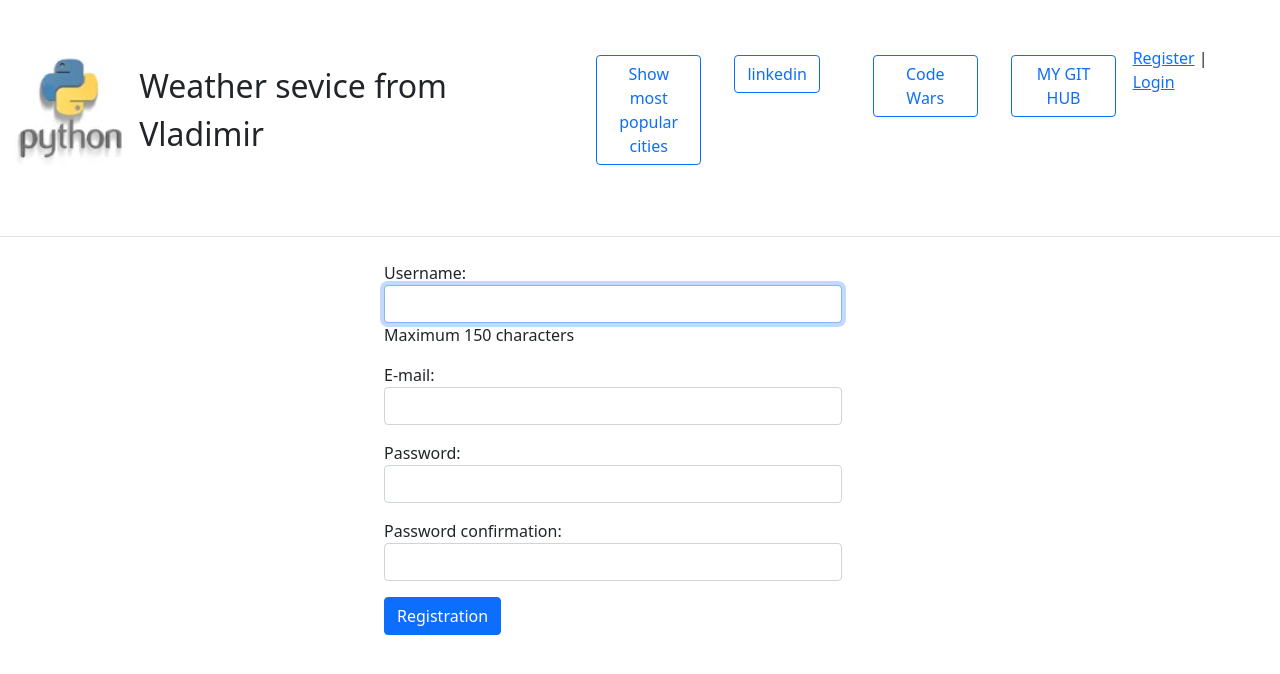
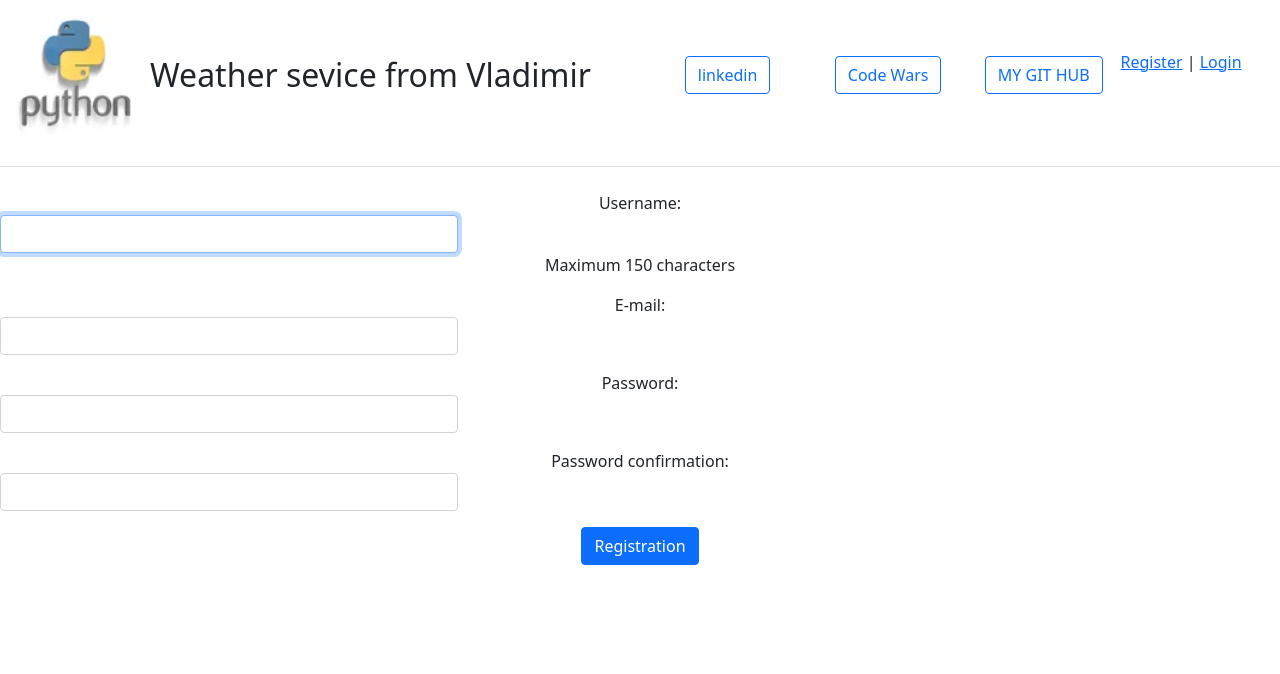
Before and after one commit to Vladimir-82/weather, a Django app: template templates/app/register.html in a window 1280 px wide. Shown: the top 674 px of the page. Run offline with Django 4.2, Linux system fonts and the light colour scheme; the template is opened without the code that fills it: values that come from a table or form of the project are taken from there, others are empty; parts of the project's set-up code (start-up, migrations or seed data) failed here and were passed over.

Commit message:
button complete

```diff
--- a/app/static/app/css/app.css
+++ b/app/static/app/css/app.css
@@ -1,8 +1,6 @@
 #inner {
-  width: 40%;
-  margin: 0 auto;
+  text-align: center;
 }
-
 
 .logo {
     width: 150px;
@@ -16,7 +14,6 @@
     padding: 2.5%;
 }
 
-
 nav {
     padding: 3%;
 }
--- /dev/null
+++ b/app/static/app/java_script/app.js
@@ -0,0 +1,17 @@
+function hideComments () {
+    $("#comments").hide(1000, function (){
+        $("#hide").hide();
+        $("#show").show();
+    });
+}
+function showComments () {
+    $("#comments").show(1000, function (){
+        $("#hide").show();
+        $("#show").hide();
+    })
+
+}
+$(document).ready (function () {
+    $("#hide").bind ("click", hideComments);
+    $("#show").bind ("click", showComments);
+});
--- a/app/urls.py
+++ b/app/urls.py
@@ -4,7 +4,7 @@ from .views import *
 
 urlpatterns = [
     path('', index, name='index'),
-    path('detail/', name='detail'),
+    # path('detail/', name='detail'),
     path('register/', register, name='register'),
     path('login/', user_login, name='login'),
     path('logout/', user_logout, name='logout'),
--- a/templates/layout/basic.html
+++ b/templates/layout/basic.html
@@ -6,6 +6,7 @@
     <title>{% block title %}Weather sevice{% endblock %}</title>
     <script src="https://code.jquery.com/jquery-3.6.0.min.js"></script>
     <link href="https://cdn.jsdelivr.net/npm/bootstrap@5.0.2/dist/css/bootstrap.min.css" rel="stylesheet" integrity="sha384-EVSTQN3/azprG1Anm3QDgpJLIm9Nao0Yz1ztcQTwFspd3yD65VohhpuuCOmLASjC" crossorigin="anonymous">
+    <script type="text/javascript" src="{% static 'app/java_script/app.js' %}"></script>
     <link rel="stylesheet" href="{% static 'app/css/app.css' %}">
 </head>
 <body>
@@ -15,10 +16,6 @@
         <span class="fs-2">Weather sevice from Vladimir</span>
       </a>
           <nav class="d-inline-flex mt-2 mt-md-0 ms-md-auto">
-                <div class="git">
-                <a class="btn btn-outline-primary" id="show" style="display:none" href="">Hide most popular cities</a>
-                <a class="btn btn-outline-primary" id="show"  href="">Show most popular cities</a><br>
-                </div>
                 <div class="git">
                 <a class="btn btn-outline-primary" href="https://www.linkedin.com/in/vladimir-kostukevich-597a6b22b/">linkedin</a><br>
                 </div>
```
Also changed, not shown: templates/app/index.html (+13 -5 lines).
